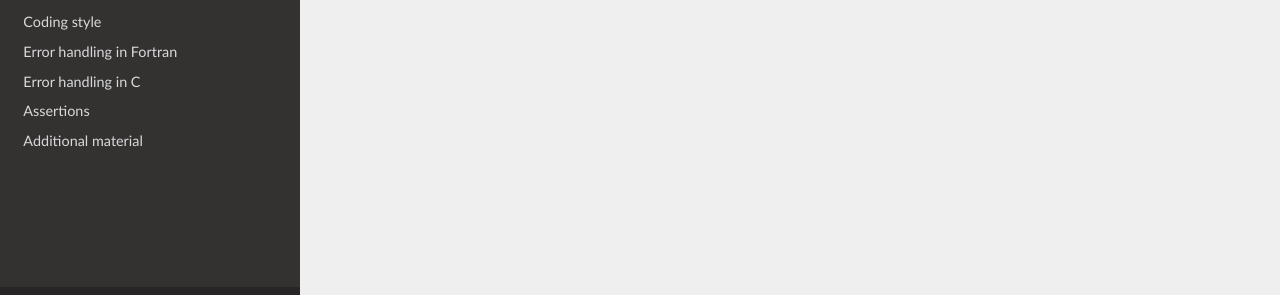
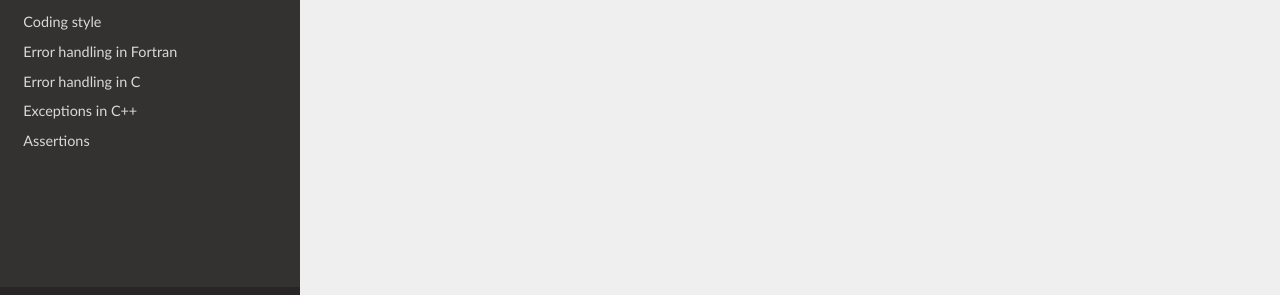
Before and after one commit to gjbex/Defensive_programming_and_debugging, an MkDocs documentation site: the page built from docs/Intro/scope.md, in a window 1280 px wide. Shown: the part 573-868 px from the top of the page. Built offline with MkDocs 1.6.1, drawn with Linux system fonts in a browser that asks for light colours; nearby versions of some CDN libraries.

Commit message:
Add discussion of C++ exception handling

```diff
--- a/mkdocs.yml
+++ b/mkdocs.yml
@@ -20,10 +20,10 @@ nav:
         - 'Coding style': CodingBestPractices/coding_best_practices.md
         - 'Error handling in Fortran': CodingBestPractices/ErrorHandling/error_handling_fortran.md
         - 'Error handling in C': CodingBestPractices/ErrorHandling/error_handling_c.md
-        # - C++: CodingBestPractices/ErrorHandling/error_handling_cpp.md
+        - 'Exceptions in C++': CodingBestPractices/ErrorHandling/error_handling_cpp.md
         # - Python: CodingBestPractices/ErrorHandling/error_handling_python.md
         - 'Assertions': CodingBestPractices/ErrorHandling/assertions.md
-        - 'Additional material': CodingBestPractices/coding_best_practices_more.md
+        # - 'Additional material': CodingBestPractices/coding_best_practices_more.md
           #     - Documentation:
           #         - Introduction: Documentation/documentation_intro.md
           #         - Best practices: Documentation/documentation_best_practices.md
```
